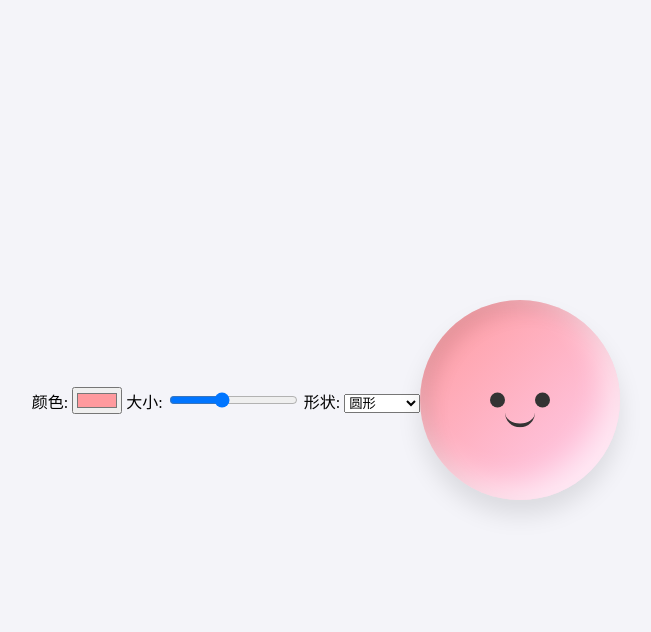
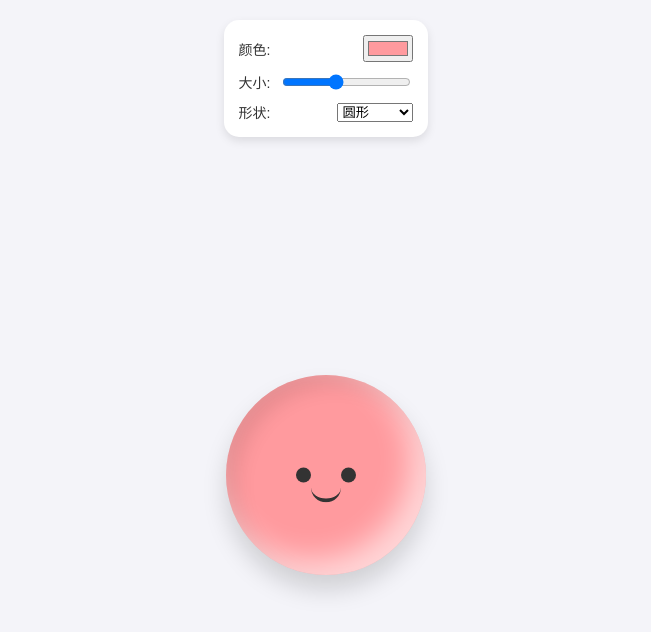
Before and after one commit to libaibai563412-ctrl/nienie, a plain HTML site: page index.html in a window 1280 px wide. Shown: the whole page, without its empty margins (314-965 px from the left). Drawn offline with Linux system fonts and the light colour scheme.

```diff
--- a/style.css
+++ b/style.css
@@ -1,37 +1,68 @@
-/* 基础设置，让手机全屏显示 */
+/* 基础设置 */
 body {
     margin: 0;
     padding: 0;
     background-color: #f4f4f9;
     display: flex;
+    flex-direction: column;
     justify-content: center;
     align-items: center;
     height: 100vh;
     overflow: hidden;
+    font-family: sans-serif;
 }
 
+/* 顶部控制面板样式 */
+.controls {
+    position: absolute;
+    top: 20px;
+    background: white;
+    padding: 15px;
+    border-radius: 15px;
+    box-shadow: 0 4px 10px rgba(0,0,0,0.1);
+    display: flex;
+    flex-direction: column;
+    gap: 10px;
+    font-size: 14px;
+    z-index: 10;
+}
+
+.controls label {
+    display: flex;
+    justify-content: space-between;
+    align-items: center;
+    gap: 10px;
+    color: #333;
+}
+
+/* 游戏区域 */
 .game-container {
     display: flex;
     justify-content: center;
     align-items: center;
+    margin-top: 150px; /* 给控制面板留出空间 */
 }
 
-/* 这是那个捏捏球的外形，你可以直接改这里的数值 */
+/* 捏捏本体 */
 .squishy {
     width: 200px;
     height: 200px;
-    background: linear-gradient(135deg, #ff9a9e 0%, #fecfef 99%, #fecfef 100%);
+    background-color: #ff9a9e; /* 默认纯色，可通过控制面板修改 */
     border-radius: 50%;
     box-shadow: inset -15px -15px 30px rgba(255,255,255,0.6),
                 inset 10px 10px 20px rgba(0,0,0,0.1),
-                0 15px 25px rgba(0,0,0,0.1);
-    transition: transform 0.15s cubic-bezier(0.25, 1.5, 0.5, 1), border-radius 0.15s;
+                0 15px 25px rgba(0,0,0,0.15);
+
+    /* 手感核心：给 transform 加上弹簧一样的回弹曲线 */
+    transition: transform 0.4s cubic-bezier(0.34, 1.56, 0.64, 1),
+                border-radius 0.4s cubic-bezier(0.34, 1.56, 0.64, 1),
+                width 0.2s, height 0.2s, background-color 0.2s;
     cursor: pointer;
-    touch-action: none; /* 防止手机误触滑动 */
+    touch-action: none;
     position: relative;
 }
 
-/* 画个小脸，显得可爱一点 */
+/* 小脸 */
 .face {
     position: absolute;
     top: 50%;
@@ -46,6 +77,7 @@ body {
     height: 15px;
     background-color: #333;
     border-radius: 50%;
+    transition: transform 0.1s;
 }
 
 .mouth {
```
